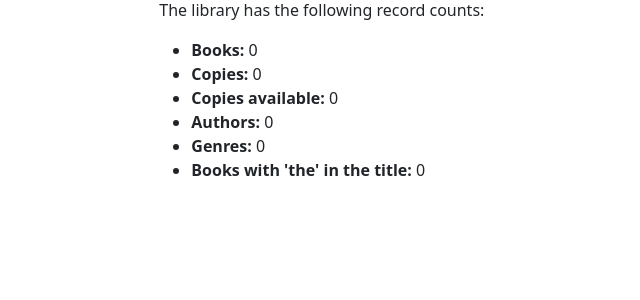
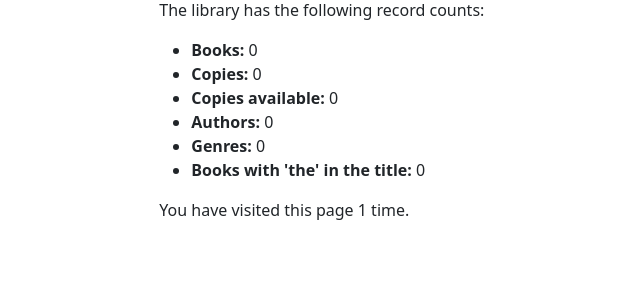
Before and after one commit to tangbv/django_local_library, a Django app: page /catalog/ in a window 1280 px wide. Shown: the part 144-444 px from the top of the page, without its empty margins (66-706 px from the left). Run offline with Django 5.2, Linux system fonts and the light colour scheme; data that the repository does not hold is empty.

Commit message:
completed part 7

```diff
--- a/locallibrary/catalog/templates/index.html
+++ b/locallibrary/catalog/templates/index.html
@@ -20,4 +20,8 @@
     <li><strong>Genres:</strong> {{ num_genres }}</li>
     <li><strong>Books with 'the' in the title:</strong> {{ num_books_with_word }}</li>
   </ul>
+
+  <p>
+    You have visited this page {{ num_visits }} time{{ num_visits|pluralize }}.
+  </p>
 {% endblock %}
--- a/locallibrary/catalog/views.py
+++ b/locallibrary/catalog/views.py
@@ -1,5 +1,4 @@
 from django.shortcuts import render
-
 # Create your views here.
 from .models import Book, Author, BookInstance, Genre
 
@@ -20,6 +19,14 @@ def index(request):
     # The 'all()' is implied by default.
     num_authors = Author.objects.count()
 
+
+    # Uncomment below to reset counter
+    # request.session['num_visits'] = 0
+
+    # Number of visits to this view, as counted in the session variable.
+    num_visits = request.session.get('num_visits', 0) + 1
+    request.session['num_visits'] = num_visits
+
     context = {
         'num_books': num_books,
         'num_instances': num_instances,
@@ -27,6 +34,7 @@ def index(request):
         'num_authors': num_authors,
         'num_genres' : num_genres,
         'num_books_with_word' : num_books_with_word,
+        'num_visits': num_visits,
     }
 
     # Render/create the HTML template index.html with the data in the context variable
```
